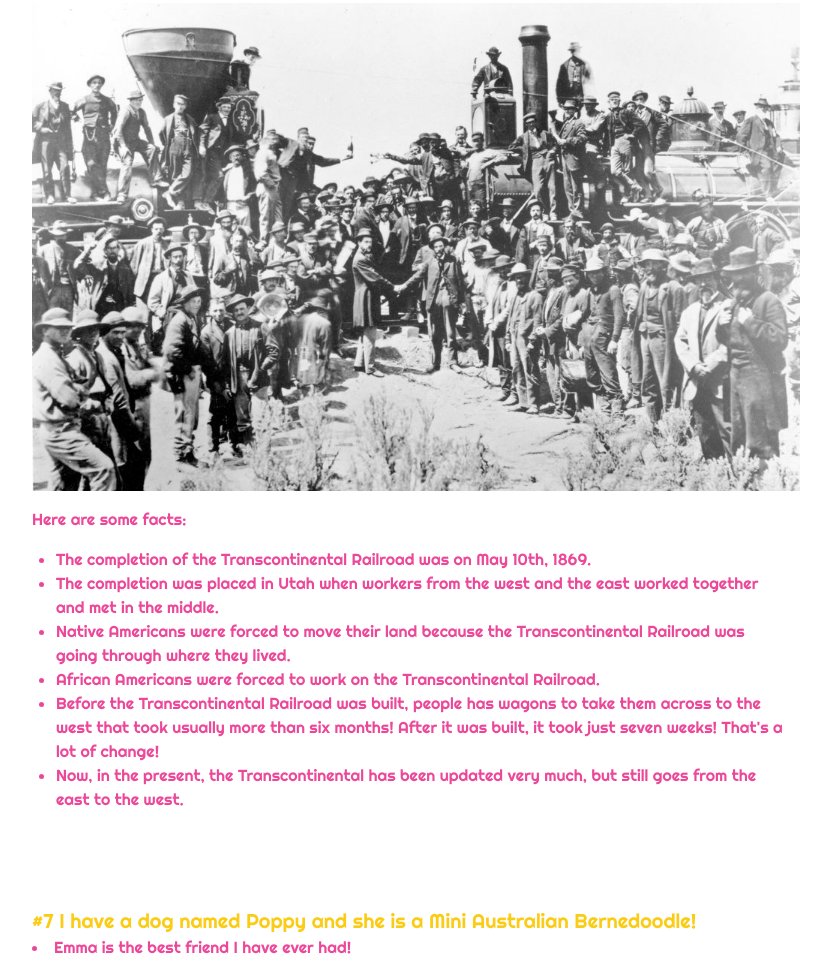
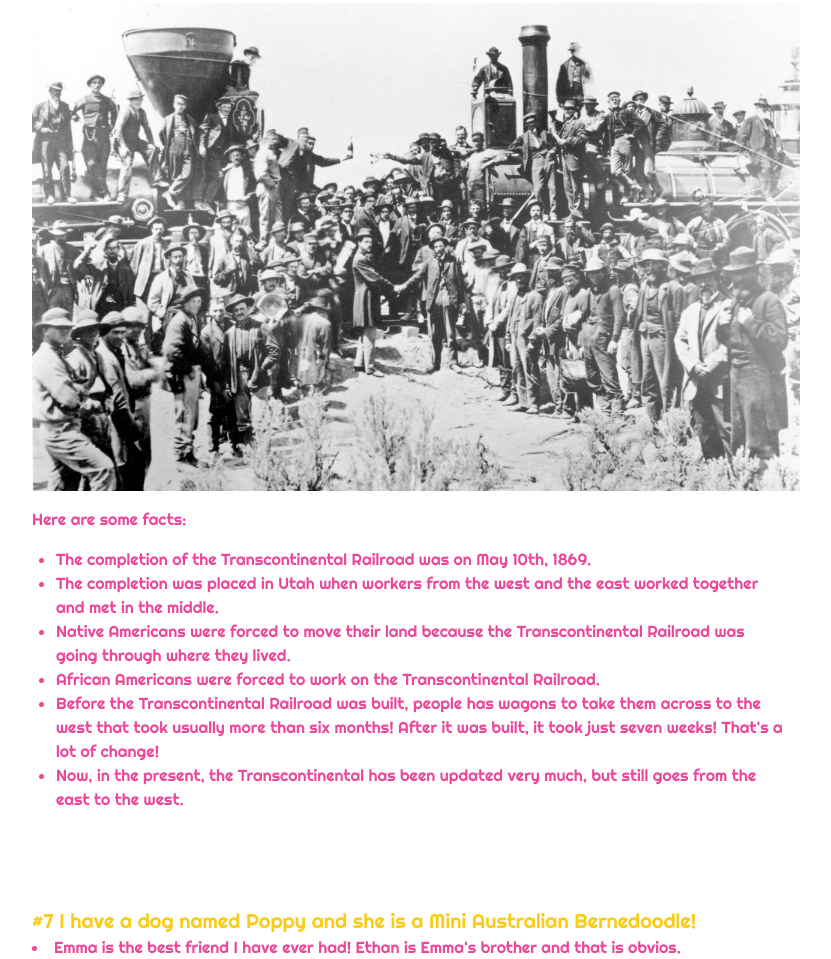
Before and after one commit to danbruder/adelynns_site, a website built with Vite: page index.html in a window 1280 px wide. Shown: the part 1965-2924 px from the top of the page, without its empty margins (224-1055 px from the left). Built offline with nearby package versions, Linux system fonts and the light colour scheme.

Commit message:
apples to apples

```diff
--- a/index.html
+++ b/index.html
@@ -91,7 +91,10 @@
                 </div>
                 <div class="pt-20">
                     <p class="text-yellow-400 text-xl"> #7 I have a dog named Poppy and she is a Mini Australian Bernedoodle!</p>
-                     <li> Emma is the best friend I have ever had!</li>
+                     <li> Emma is the best friend I have ever had!
+
+                    Ethan is Emma's brother and that is obvios.
+                     </li>
 
 
 
```
